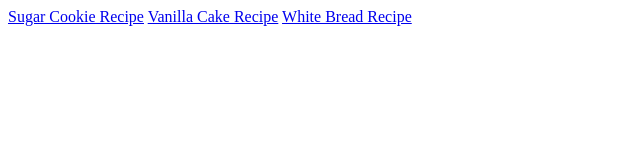
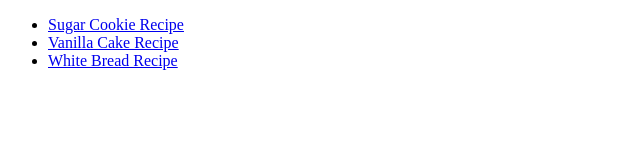
Before and after one commit to brianwhite082189/odin, a plain HTML site: page index.html in a window 1280 px wide. Shown: the whole page, without its empty margins (0-640 px from the left). Drawn offline with Linux system fonts and the light colour scheme.

Commit message:
links closed in ul

```diff
--- a/index.html
+++ b/index.html
@@ -6,11 +6,13 @@
     <title>Document</title>
 </head>
 <body>
-   <a href="recipes/sugarcookies.html" rel="noreferrer noopener">Sugar Cookie Recipe</a>
+    <ul>
+   <li><a href="recipes/sugarcookies.html" rel="noreferrer noopener">Sugar Cookie Recipe</a></li>
 
-   <a href="recipes/vanillacake.html"  rel="noopener noreferrer">Vanilla Cake Recipe</a>
+   <li><a href="recipes/vanillacake.html"  rel="noopener noreferrer">Vanilla Cake Recipe</a></li>
 
-   <a href="recipes/whitebread.html" rel="noopener noreferrer">White Bread Recipe</a>
+   <li><a href="recipes/whitebread.html" rel="noopener noreferrer">White Bread Recipe</a></li>
+   </ul>
 
 
 
```
